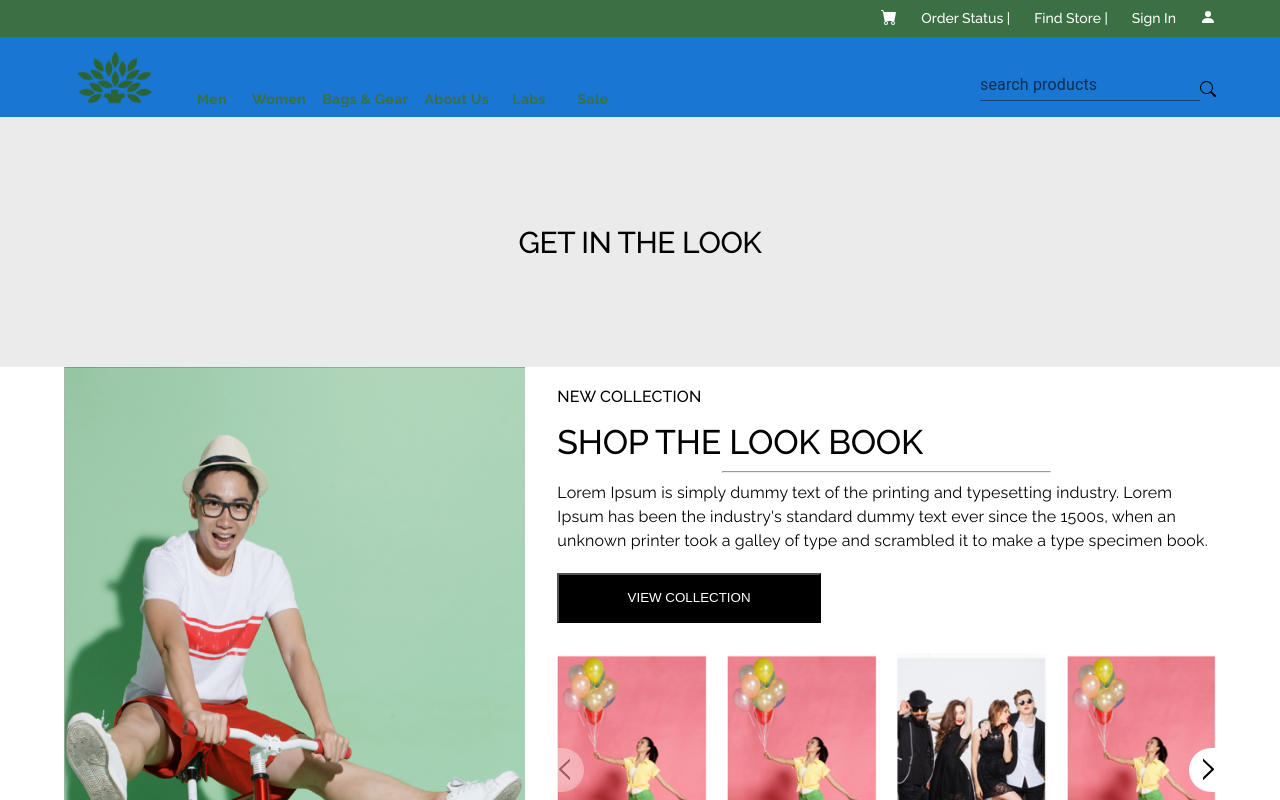
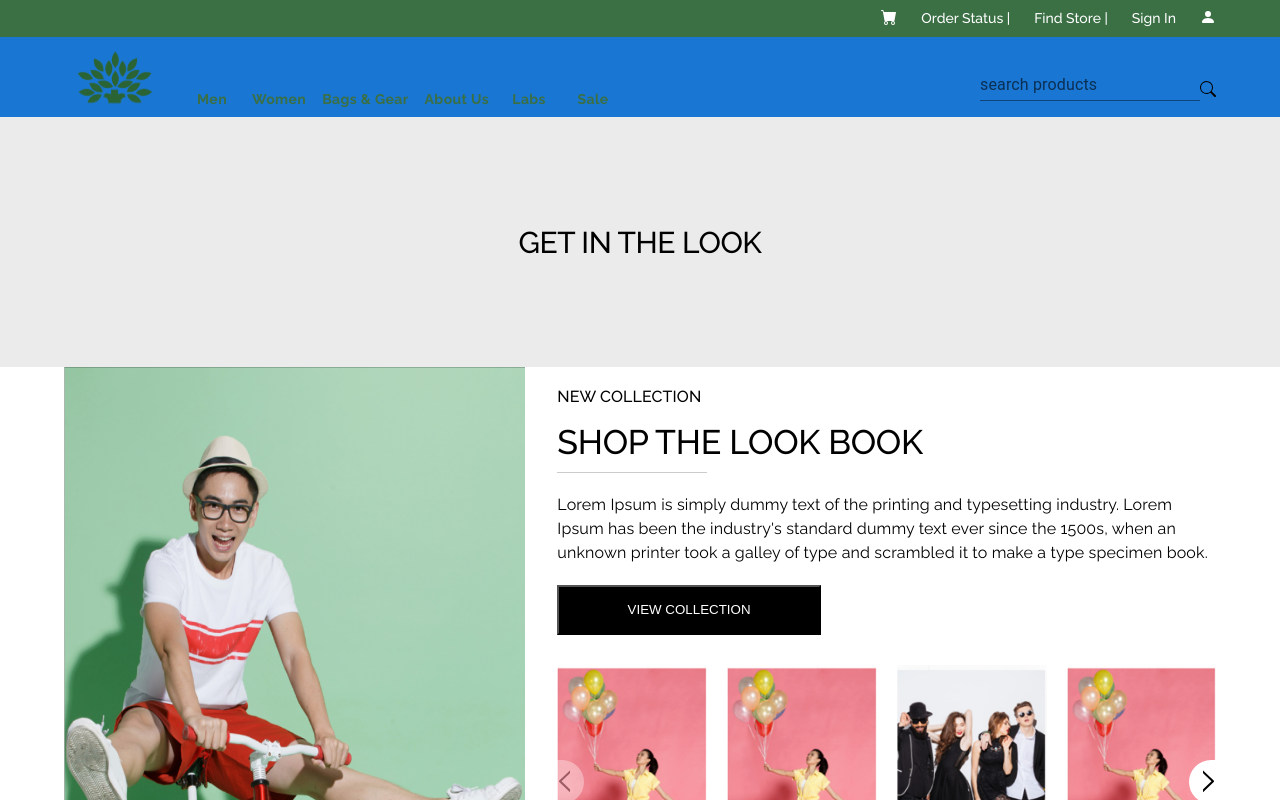
Before and after one commit to dshant/capcons, a Next.js app: page /get-look in a window 1280 px wide. Shown: the top 800 px of the page. Built offline with nearby package versions, Linux system fonts and the light colour scheme.

Commit message:
minor changes

```diff
--- a/pages/get-look/index.js
+++ b/pages/get-look/index.js
@@ -30,7 +30,7 @@ export default function GetLook() {
                 <div className={styles.HeadingCollection}>
                   <Typography variant="h4">NEW COLLECTION</Typography>
                   <Typography variant="h2">SHOP THE LOOK BOOK</Typography>
-                  <hr />
+
                   <Typography>
                     Lorem Ipsum is simply dummy text of the printing and
                     typesetting industry. Lorem Ipsum has been the industry's
--- a/pages/get-look/index.module.css
+++ b/pages/get-look/index.module.css
@@ -35,8 +35,19 @@
 .HeadingCollection p {
   font-family: "Raleway", sans-serif !important;
 }
-.HeadingCollection hr {
-  width: 50%;
+.HeadingCollection h2 {
+  position: relative;
+  margin-bottom: 20px;
+  padding-bottom: 10px;
+}
+.HeadingCollection h2::after {
+  content: "";
+  position: absolute;
+  border-bottom: 1px solid #ccc;
+  width: 150px;
+  height: 1px;
+  bottom: 0;
+  left: 0;
 }
 .HeadingCollection button {
   height: 50px;
```
